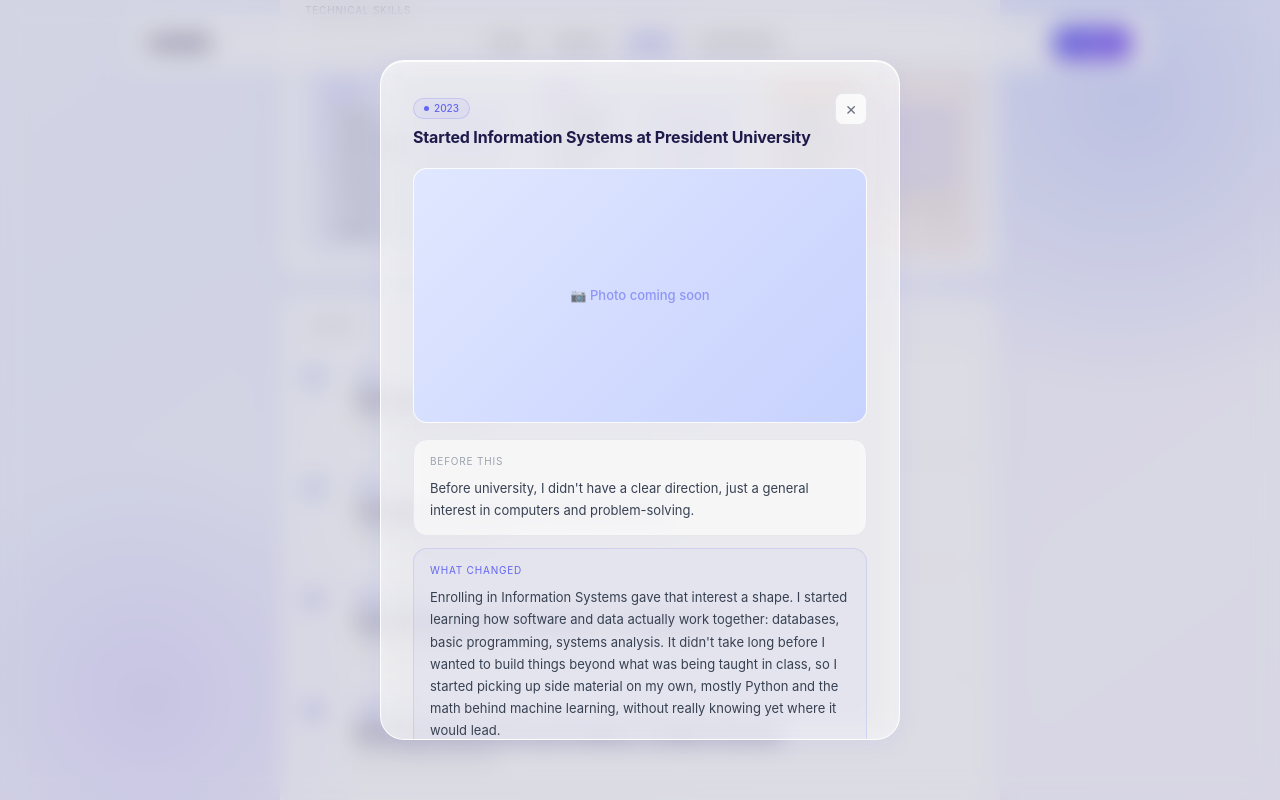
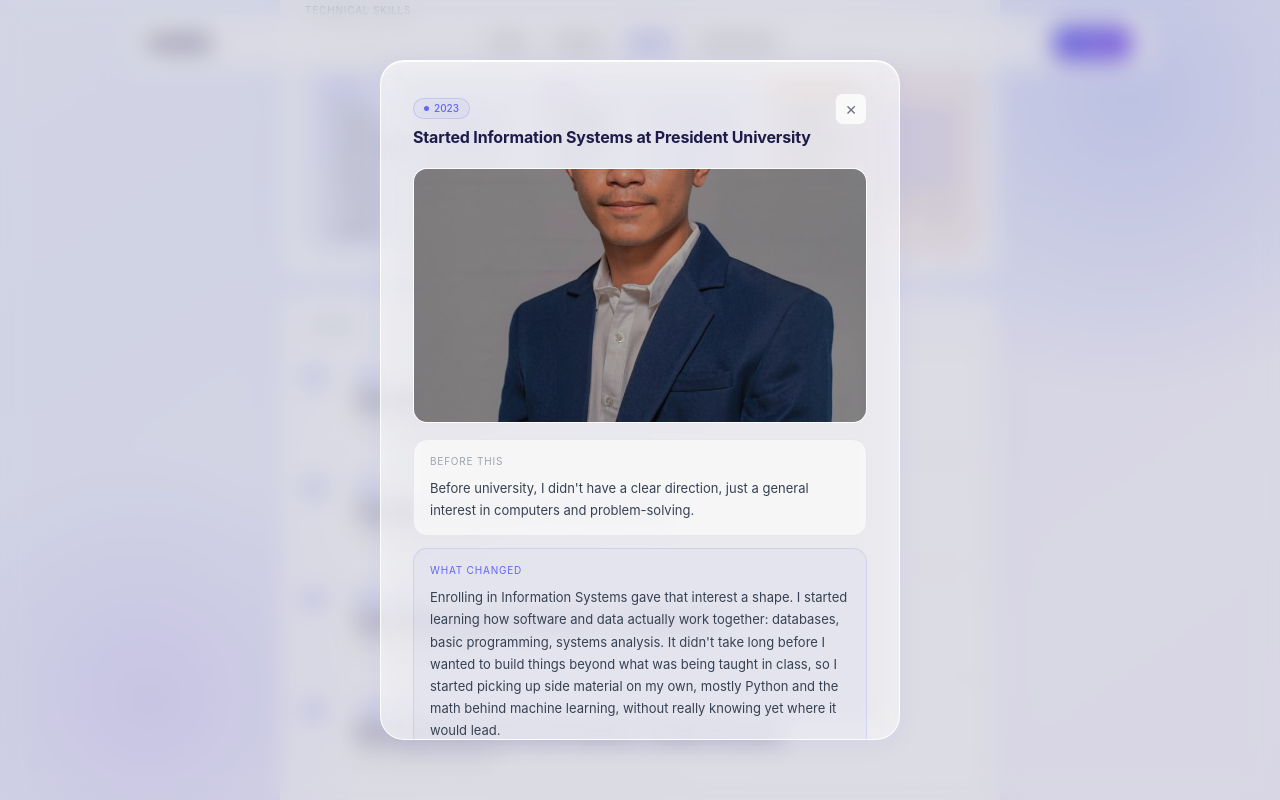
Before and after one commit to khanifan-studio/khanifan-portfolio-v2, a Next.js app: page /about in a window 1280 px wide. Both pictures are taken after a click on the button 657 px from the left and 1169 px from the top of the page. Shown: the part 769-1569 px from the top of the page. Built offline with nearby package versions, Linux system fonts and the light colour scheme.

Commit message:
add real photos to journey entries

```diff
--- a/src/app/about/page.tsx
+++ b/src/app/about/page.tsx
@@ -30,12 +30,14 @@
     {
         year: "2023",
         title: "Started Information Systems at President University",
+        image: "/images/journey/2023.jpg",
         before: "Before university, I didn't have a clear direction, just a general interest in computers and problem-solving.",
         after: "Enrolling in Information Systems gave that interest a shape. I started learning how software and data actually work together: databases, basic programming, systems analysis. It didn't take long before I wanted to build things beyond what was being taught in class, so I started picking up side material on my own, mostly Python and the math behind machine learning, without really knowing yet where it would lead.",
     },
     {
         year: "2024",
         title: "Completed 15 certifications in AWS & Dicoding",
+        image: "/images/journey/2024.png",
         before: "Coming out of the first year, I could follow along in class but hadn't built anything real on my own.",
         after: "I spent the year deliberately building a foundation before jumping into real projects. On Dicoding, that meant working through Python fundamentals (OOP, unit testing, common libraries) and core SQL. On AWS, it meant going through the machine learning learning plan end to end: framing a problem, understanding the ML process, and getting hands-on with services like Redshift, Glue, Athena, EMR, and OpenSearch for handling data at scale. None of it was glamorous. It was closer to studying the plumbing before trying to build a house, but it meant that when real projects came, I wasn't learning the basics and the problem at the same time.",
     },
@@ -171,7 +173,7 @@
                         width: "100%",
                         aspectRatio: "16/9",
                         borderRadius: 14,
-                        background: "linear-gradient(135deg, #e0e7ff 0%, #c7d2fe 100%)",
+                        background: item.image ? "#e5e7eb" : "linear-gradient(135deg, #e0e7ff 0%, #c7d2fe 100%)",
                         border: "1px solid rgba(255,255,255,0.9)",
                         display: "flex",
                         alignItems: "center",
@@ -181,9 +183,13 @@
                         position: "relative",
                     }}
                 >
-                    <span style={{ fontSize: 13, color: "#6366f1", fontWeight: 500, opacity: 0.6 }}>
-                        📷 Photo coming soon
-                    </span>
+                    {item.image ? (
+                        <Image src={item.image} alt={item.title} fill style={{ objectFit: "cover" }} />
+                    ) : (
+                        <span style={{ fontSize: 13, color: "#6366f1", fontWeight: 500, opacity: 0.6 }}>
+                            📷 Photo coming soon
+                        </span>
+                    )}
                 </div>
                 <div
                     style={{
```
Also changed, not shown: public/images/journey/2023.jpg (added), public/images/journey/2024.png (added).
